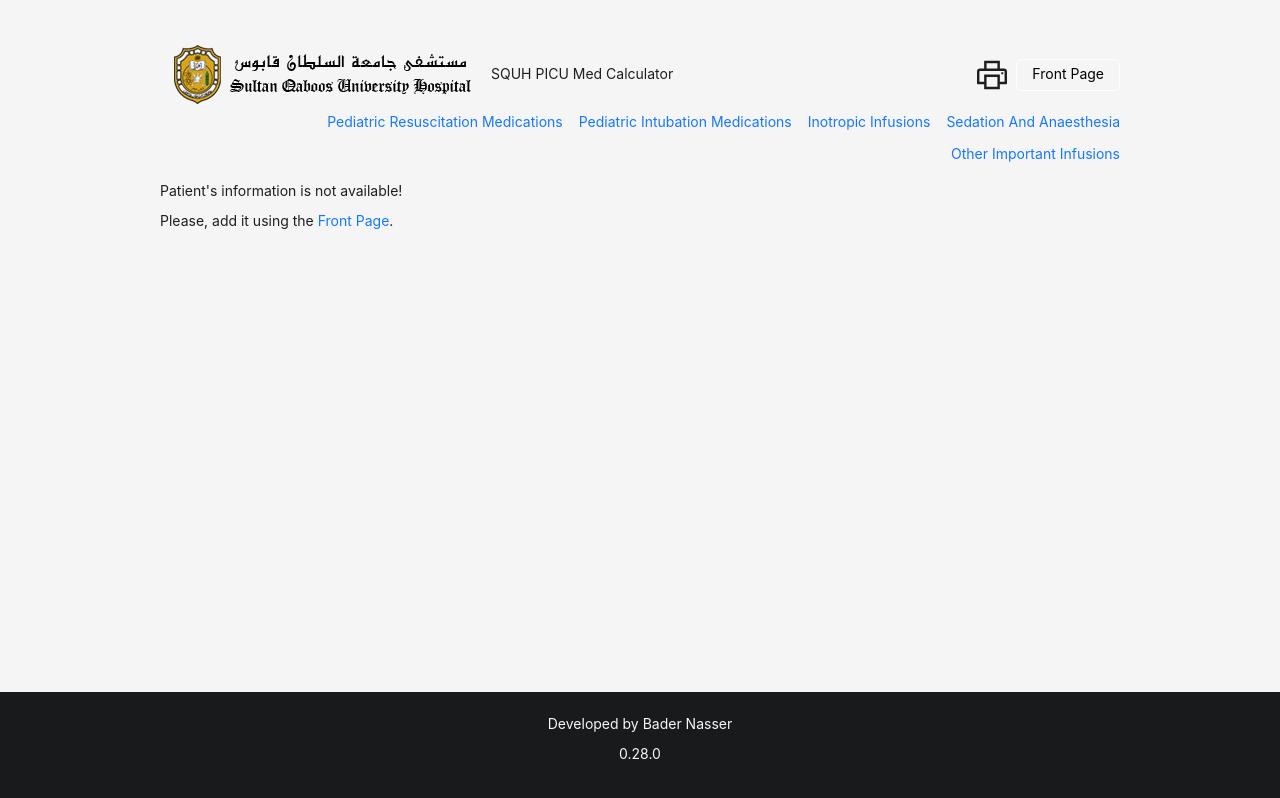
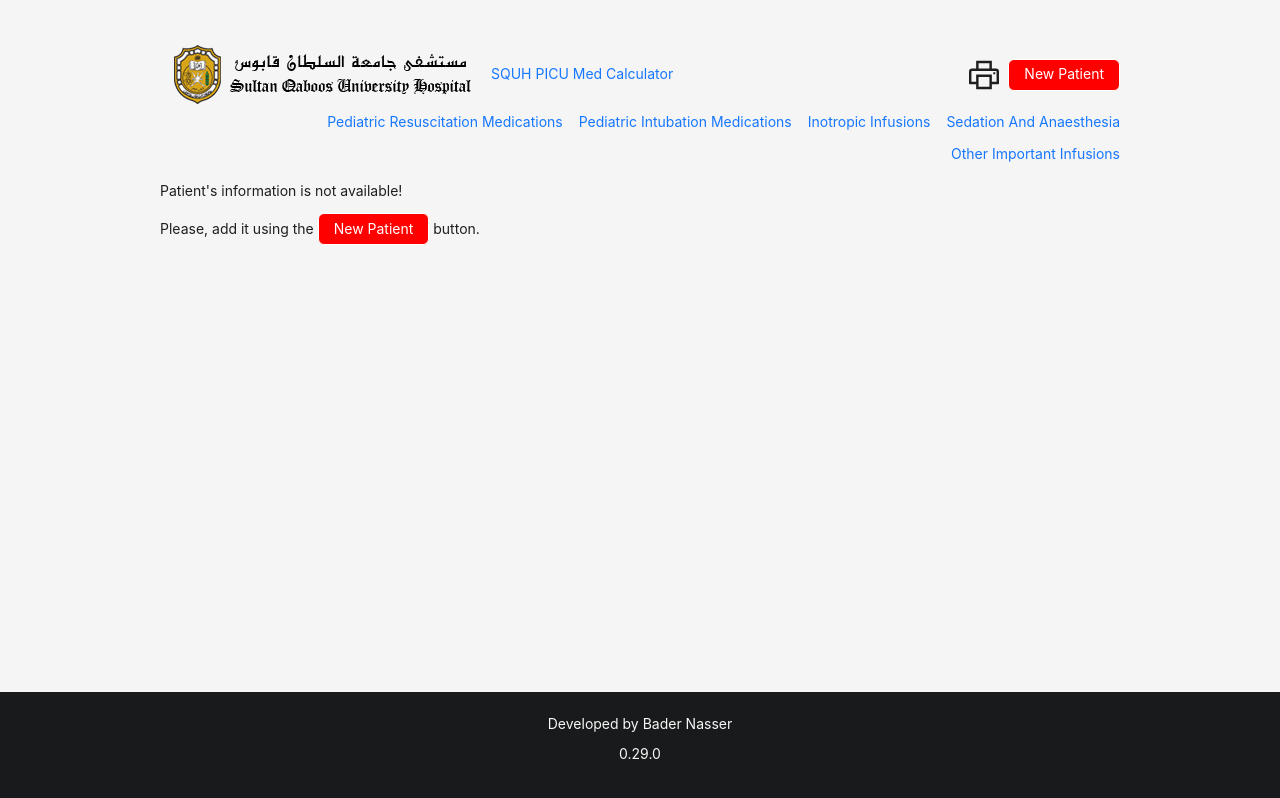
Before and after one commit to bader-nasser/squh-picu-med-calculator, a Next.js app: page /frontpage in a window 1280 px wide. Both pictures are taken after a click on the element 992 px from the left and 74 px from the top of the page. Built offline with nearby package versions, Linux system fonts and the light colour scheme.

Commit message:
Improve user experience...

```diff
--- a/package.json
+++ b/package.json
@@ -1,7 +1,7 @@
 {
 	"name": "squh-picu-med-calculator",
 	"prettyName": "SQUH PICU Med Calculator",
-	"version": "0.28.0",
+	"version": "0.29.0",
 	"repository": "bader-nasser/squh-picu-med-calculator",
 	"license": "MIT",
 	"private": true,
--- a/src/pages/[category].tsx
+++ b/src/pages/[category].tsx
@@ -77,7 +77,6 @@ export default function Category({category}: InferGetStaticPropsType<typeof getS
 	const [weight, setWeight] = useState<number>();
 	const [height, setHeight] = useState<number>();
 
-	useEffect(() => {
 	async function getData() {
 		try {
 			const name = await localforage.getItem<string>('name');
@@ -96,6 +95,7 @@ export default function Category({category}: InferGetStaticPropsType<typeof getS
 		}
 	}
 
+	useEffect(() => {
 		void getData();
 	}, []);
 
@@ -119,7 +119,7 @@ export default function Category({category}: InferGetStaticPropsType<typeof getS
 										alt='Logo of Sultan Qaboos University Hospital'
 									/>
 
-									{pkg.prettyName}
+									<Link href='/'>{pkg.prettyName}</Link>
 								</Space>
 							</Col>
 
@@ -132,18 +132,40 @@ export default function Category({category}: InferGetStaticPropsType<typeof getS
 										}}
 									/>
 
+									{isDataReady && (
 										<Button
 											ghost
-										style={{color: 'black'}}
-										onClick={async event => {
-											event.preventDefault();
+											style={{
+												background: 'blue',
+												color: 'white',
+											}}
+											onClick={async () => {
 												document.body.style.cursor = 'wait';
-											await localforage.clear();
 												await router.push('/');
 												document.body.style.cursor = 'auto';
 											}}
 										>
-										Front Page
+											Edit data
+										</Button>
+									)}
+
+									<Button
+										ghost
+										style={{
+											background: 'red',
+											color: 'white',
+										}}
+										onClick={async () => {
+											document.body.style.cursor = 'wait';
+											if (isDataReady) {
+												await localforage.clear();
+											}
+
+											await router.push('/');
+											document.body.style.cursor = 'auto';
+										}}
+									>
+										{isDataReady ? 'Change' : 'New'} Patient
 									</Button>
 								</Space>
 							</Col>
@@ -152,7 +174,15 @@ export default function Category({category}: InferGetStaticPropsType<typeof getS
 						<Row justify='end' gutter={[16, 16]} className='mb-4 no-print'>
 							{Object.entries(categories).map(([key, value]) => (
 								<Col key={key}>
-									<Link href={`/${key}`}>
+									<Link
+										href={`/${key}`}
+										// Todo: revise!
+										onClick={async event => {
+											event.preventDefault();
+											await router.push(`/${key}`);
+											await getData();
+										}}
+									>
 										{prettify(value)}
 									</Link>
 								</Col>
@@ -166,7 +196,21 @@ export default function Category({category}: InferGetStaticPropsType<typeof getS
 								<p>Patient&apos;s information is not available!</p>
 
 								<p>Please, add it using the {' '}
-									<Link href='/'>Front Page</Link>.
+									<Button
+										ghost
+										style={{
+											background: 'red',
+											color: 'white',
+										}}
+										onClick={async () => {
+											document.body.style.cursor = 'wait';
+											await router.push('/');
+											document.body.style.cursor = 'auto';
+										}}
+									>
+										New Patient
+									</Button> {' '}
+									button.
 								</p>
 							</>
 						)}
```
Also changed, not shown: src/pages/index.tsx (+9 -5 lines). Lines whose indentation alone changed are shown as unchanged.
